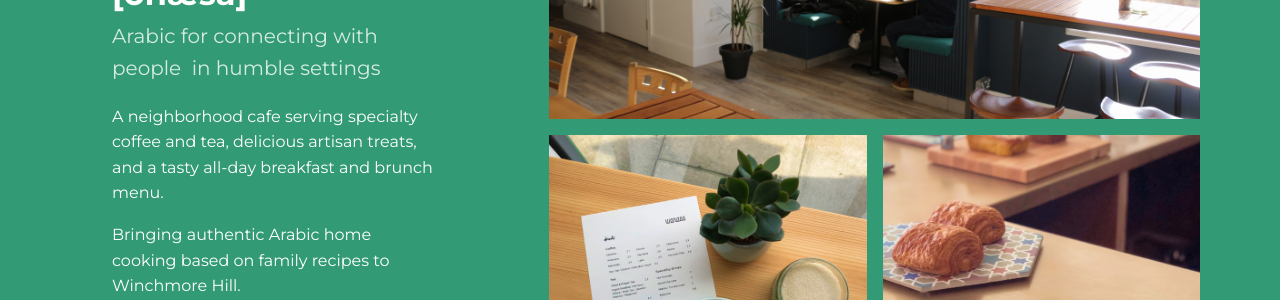
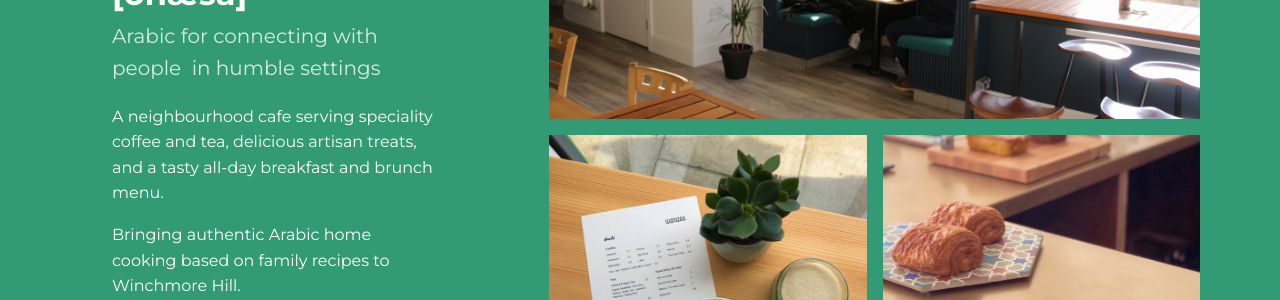
Before and after one commit to jaicab/wanasacafe, a Jekyll site: the page built from index.markdown, in a window 1280 px wide and 900 px high. Shown: the part 435-735 px from the top of the window. Built offline with Jekyll 4.4.1, drawn with Linux system fonts in a browser that asks for light colours.

Commit message:
Updated Onaesa

```diff
--- a/_sections/onaesa.markdown
+++ b/_sections/onaesa.markdown
@@ -9,8 +9,7 @@ images:
 - "/uploads/home_3.jpg"
 ---
 
-
-A neighborhood cafe serving specialty coffee and tea, delicious artisan treats, and a tasty all-day breakfast and brunch menu.
+A neighbourhood cafe serving speciality coffee and tea, delicious artisan treats, and a tasty all-day breakfast and brunch menu.
 
 Bringing authentic Arabic home cooking based on family recipes to Winchmore Hill.
 
```
